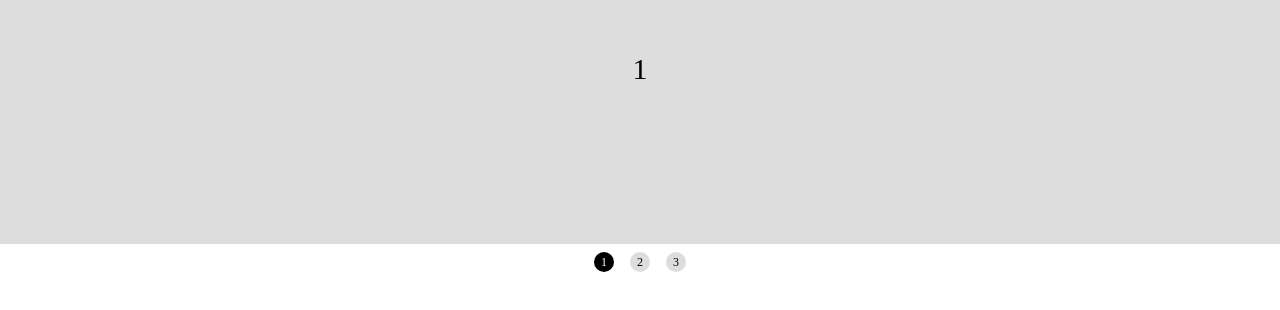
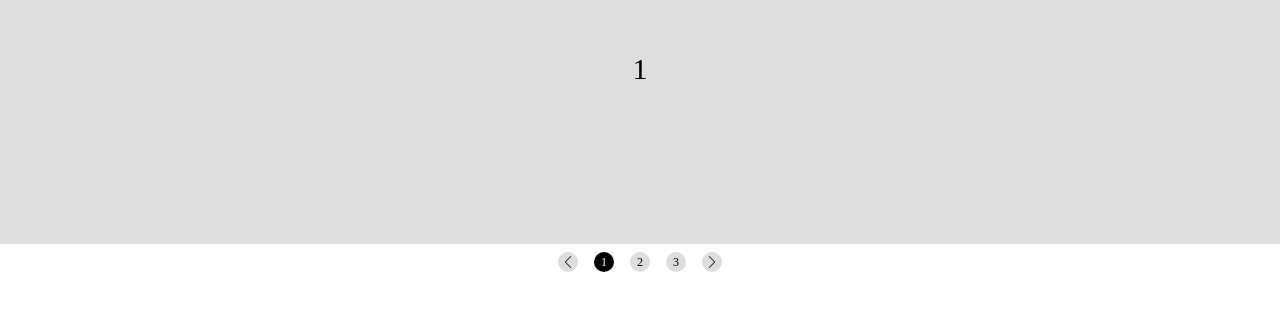
Before and after one commit to wang7211401/vue-ui, a Vue app: page / in a window 1280 px wide. Shown: the part 106-416 px from the top of the page. Built offline with nearby package versions, Linux system fonts and the light colour scheme.

Commit message:
支持上一页、下一页

```diff
--- a/src/slides-item.vue
+++ b/src/slides-item.vue
@@ -7,6 +7,7 @@
 </template>
 <script>
 export default {
+    name:'GvuiSlidesItem',
     props:{
         name:{
             type:String,
--- a/src/slides.vue
+++ b/src/slides.vue
@@ -10,15 +10,25 @@
             </div>
         </div>
         <div class="g-slides-dots">
+            <span @click="onClickPrev">
+                <g-icon name="left"></g-icon>
+            </span>
             <span v-for="n in childrenLength" :class="{active:selectedIndex === n-1}"
                 @click="select(n-1)" :key="n">
                 {{n}}
+            </span>
+            <span @click="onClickNext">
+                <g-icon name="right"></g-icon>
             </span>
         </div>
     </div>
 </template>
 <script>
+import GIcon from './icon'
 export default {
+    components:{
+        GIcon
+    },
     props:{
         selected:{
             type:String
@@ -39,7 +49,7 @@ export default {
     mounted(){
         this.updateChildren()
         this.playAutomatically()
-        this.childrenLength = this.$children.length
+        this.childrenLength = this.items.length
     },
     updated(){
         this.updateChildren()
@@ -50,7 +60,10 @@ export default {
             return index === -1 ? 0 : index
         },
         names(){
-            return this.$children.map(vm => vm.name)
+            return this.items.map(vm => vm.name)
+        },
+        items(){
+            return this.$children.filter(vm => vm.$options.name === 'GvuiSlidesItem')
         }
     },
     methods:{
@@ -87,6 +100,12 @@ export default {
         onMouseLeave(){
             this.playAutomatically()
         },
+        onClickPrev(){
+            this.select(this.selectedIndex - 1)
+        },
+        onClickNext(){
+            this.select(this.selectedIndex + 1)
+        },
         playAutomatically(){
             if(this.timerId){return}
             let run = ()=>{
@@ -101,27 +120,31 @@ export default {
             this.timerId = undefined
         },
         select(newIndex){
+            this.lastSelectedIndex = this.selectedIndex
+            console.log('names.length:' +  this.names.length)
             if(newIndex === -1){
                 newIndex = this.names.length -1
             }
             if(newIndex === this.names.length){
                 newIndex = 0
             }
+            console.log('newIndex')
+            console.log(newIndex)
             this.$emit('update:selected',this.names[newIndex])
         },
         getSelected(){
-            let first = this.$children[0]
+            let first = this.items[0]
             return this.selected || first.name
         },
         updateChildren(){
             let selected = this.getSelected()
-            this.$children.forEach(vm =>{
+            this.items.forEach(vm =>{
                 let reverse = this.selectedIndex > this.lastSelectedIndex ? false : true
                 if(this.timerId){
-                    if(this.lastSelectedIndex === this.$children.length - 1 && this.selectedIndex === 0){
+                    if(this.lastSelectedIndex === this.items.length - 1 && this.selectedIndex === 0){
                         reverse = false
                     }
-                    if(this.lastSelectedIndex === 0 && this.selectedIndex === this.$children.length -1){
+                    if(this.lastSelectedIndex === 0 && this.selectedIndex === this.items.length -1){
                         reverse = true
                     }
                 }
```
